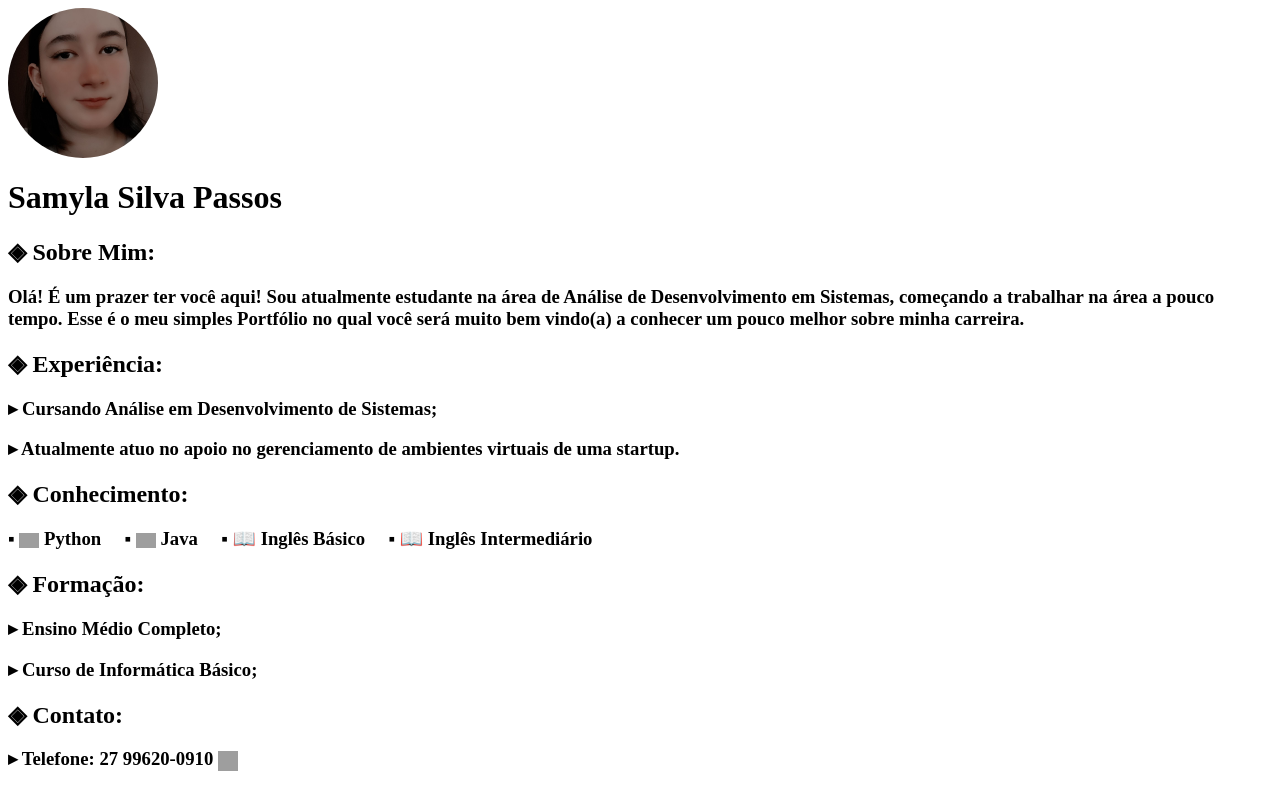
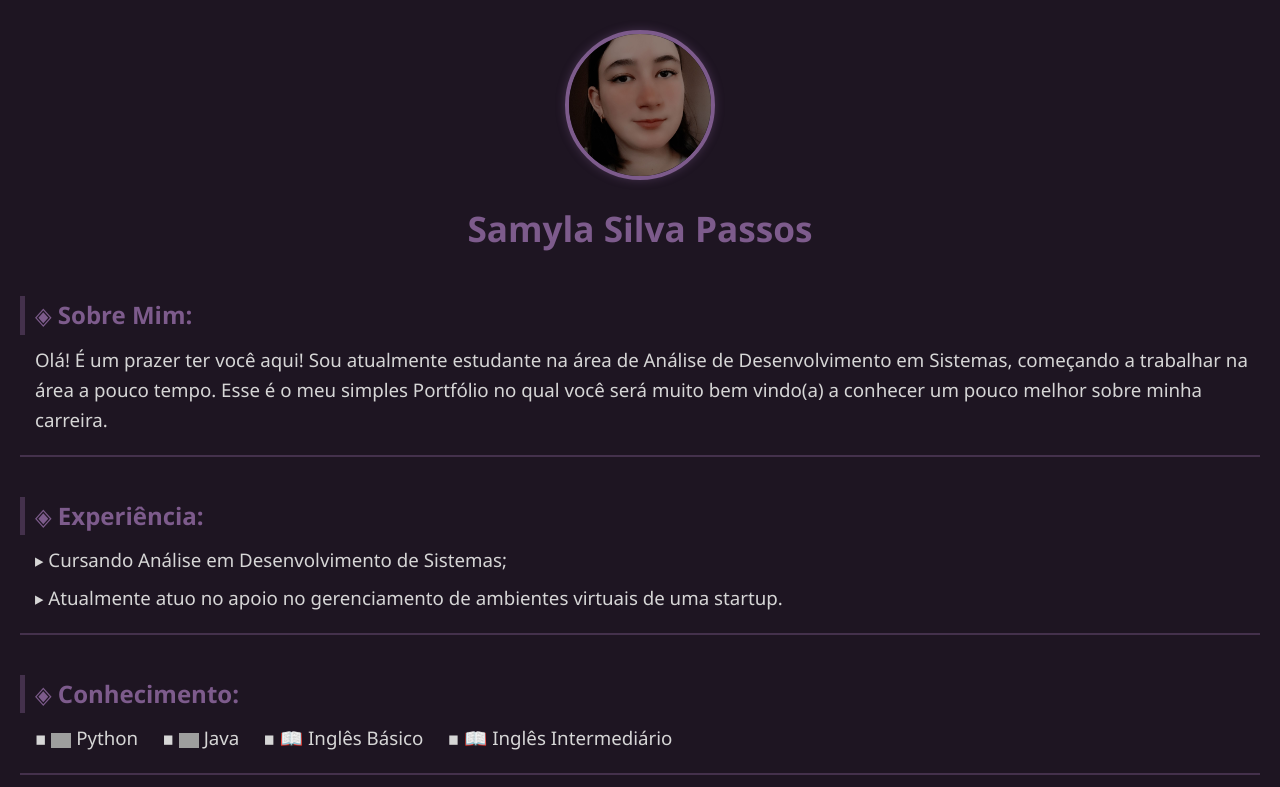
Before and after one commit to SamyPassos-git/devweb2025-c1, a plain HTML site: page Index.html in a window 1280 px wide. Shown: the top 787 px of the page. Drawn offline with Linux system fonts and the light colour scheme; grey boxes are pictures that could not be loaded.

Commit message:
Second commit - Updated HTML & CSS

```diff
--- a/Index.html
+++ b/Index.html
@@ -1,6 +1,7 @@
 <!DOCTYPE html>
 <html lang="en">
 <head>
+    <link rel="stylesheet" href="Styles.css">
     <meta charset="UTF-8">
     <meta name="viewport" content="width=device-width, initial-scale=1.0">
     <title>Samyla Passos</title>
@@ -19,11 +20,18 @@
         começando a trabalhar na área a pouco tempo. Esse é o meu simples Portfólio
         no qual você será muito bem vindo(a) a conhecer um pouco melhor sobre minha
         carreira.
+        <br>
+      </h3>
+        <hr>
     </h3>
 
     <h2>◈ Experiência:</h2>
     <h3>▸ Cursando Análise em Desenvolvimento de Sistemas;</h3>
-    <h3>▸ Atualmente atuo no apoio no gerenciamento de ambientes virtuais de uma startup.</h3>
+    <h3>▸ Atualmente atuo no apoio no gerenciamento de ambientes virtuais de uma startup.
+      <br>
+      </h3>
+        <hr>
+    </h3>
 
     <h2>◈ Conhecimento:</h2>
     <h3>
@@ -36,11 +44,16 @@
   ▪ 📖 Inglês Básico
   &nbsp;&nbsp;&nbsp;
   ▪ 📖 Inglês Intermediário
+  <br>
+      </h3>
+        <hr>
 </h3>
 
     <h2>◈ Formação:</h2>
     <h3>▸ Ensino Médio Completo;</h3>
-    <h3>▸ Curso de Informática Básico;</h3>
+    <h3>▸ Curso de Informática Básico;
+
+    </h3>
 
     <h2>◈ Contato:</h2>
     <h3>▸ Telefone: 27 99620-0910
--- a/Styles.css
+++ b/Styles.css
@@ -1,85 +1,77 @@
-/* Resetando alguns estilos padrões */
 * {
     margin: 0;
     padding: 0;
     box-sizing: border-box;
   }
 
-/* Definindo o estilo principal da página */
   body {
-    font-family: 'Arial', sans-serif;
-    background-color: #2E1F47;  /* Cor escura roxa */
-    color: #D1C7E0;  /* Texto em tom claro para contraste */
-    padding: 20px;
+    background-color: #1e1522;
+    color: #EAEAEA;
+    font-family: 'Segoe UI', Tahoma, Geneva, Verdana, sans-serif;
+    padding: 30px 20px;
+    line-height: 1.6;
   }
 
-/* Estilização do container central */
-.container {
-    max-width: 1000px;
-    margin: 0 auto;
-    background-color: #1D0E31; /* Fundo mais escuro */
-    padding: 30px;
-    border-radius: 15px;
-    box-shadow: 0 4px 15px rgba(0, 0, 0, 0.5);
+  /* Container da imagem */
+  div[style*="border-radius:50%"] {
+    margin: 0 auto 20px;
+    border: 4px solid #7D5B8C;
+    box-shadow: 0 0 10px #7D5B8C66;
   }
 
-/* Cabeçalho: foto e nome/área */
-.header {
-    display: flex;
-    align-items: center;
-    margin-bottom: 30px;
-    gap: 20px;
-}
-
-.photo {
-    width: 150px;
-    height: 150px;
-    overflow: hidden;
-    border-radius: 50%;
-    border: 3px solid #A8A0D4; /* Borda em tom roxo */
-}
-
-.photo img {
-    width: 100%;
-    height: 100%;
-    object-fit: cover;
-}
-
-.name-area h1 {
-    font-size: 2rem;
-    color: #A8A0D4;
-}
-
-.name-area h2 {
-    font-size: 1.2rem;
-    color: #B0A0D5;
-}
-
-/* Estilização das seções */
-section {
-    margin-bottom: 30px;
-}
-
-section h2 {
-    font-size: 1.5rem;
-    color: #B0A0D5;
+  h1 {
+    text-align: center;
+    color: #7D5B8C;
+    font-size: 2.2rem;
     margin-bottom: 10px;
   }
 
-section p {
-    font-size: 1rem;
-    line-height: 1.6;
+  h2 {
+    margin-top: 40px;
+    margin-bottom: 10px;
+    color: #7d5b8c;
+    font-size: 1.5rem;
+    border-left: 5px solid #7D5B8C66;
+    padding-left: 10px;
   }
 
-/* Estilo dos ícones de habilidades */
-.skills img {
+  h3 {
+    color: #D6D6D6;
+    margin-left: 15px;
+    font-weight: normal;
+    margin-bottom: 8px;
+  }
+
+  h3 img {
     vertical-align: middle;
   }
 
-/* Estilização para o link do WhatsApp */
-.icon {
-    width: 18px;
-    height: 18px;
-    vertical-align: middle;
+  /* Links e ícones */
+  img[alt="WhatsApp"] {
     margin-left: 5px;
   }
+
+  /* Responsivo para dispositivos móveis */
+  @media (max-width: 600px) {
+    body {
+      padding: 15px 10px;
+    }
+
+    h1 {
+      font-size: 1.8rem;
+    }
+
+    h2 {
+      font-size: 1.3rem;
+    }
+
+    h3 {
+      font-size: 0.95rem;
+    }
+  }
+hr {
+  border: none;
+  height: 2px;
+  background-color: #7D5B8C66;
+  margin: 20px 0;
+}
```
Lines whose indentation alone changed are shown as unchanged.
